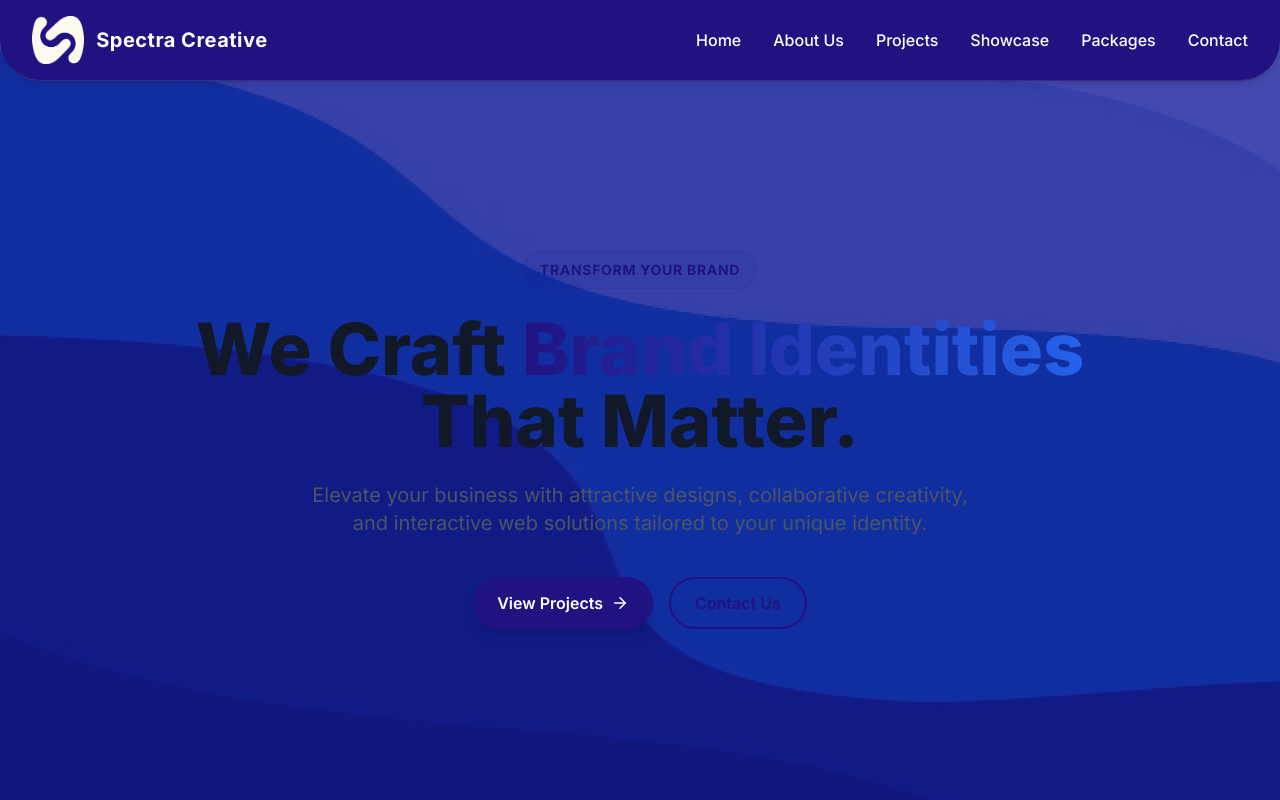
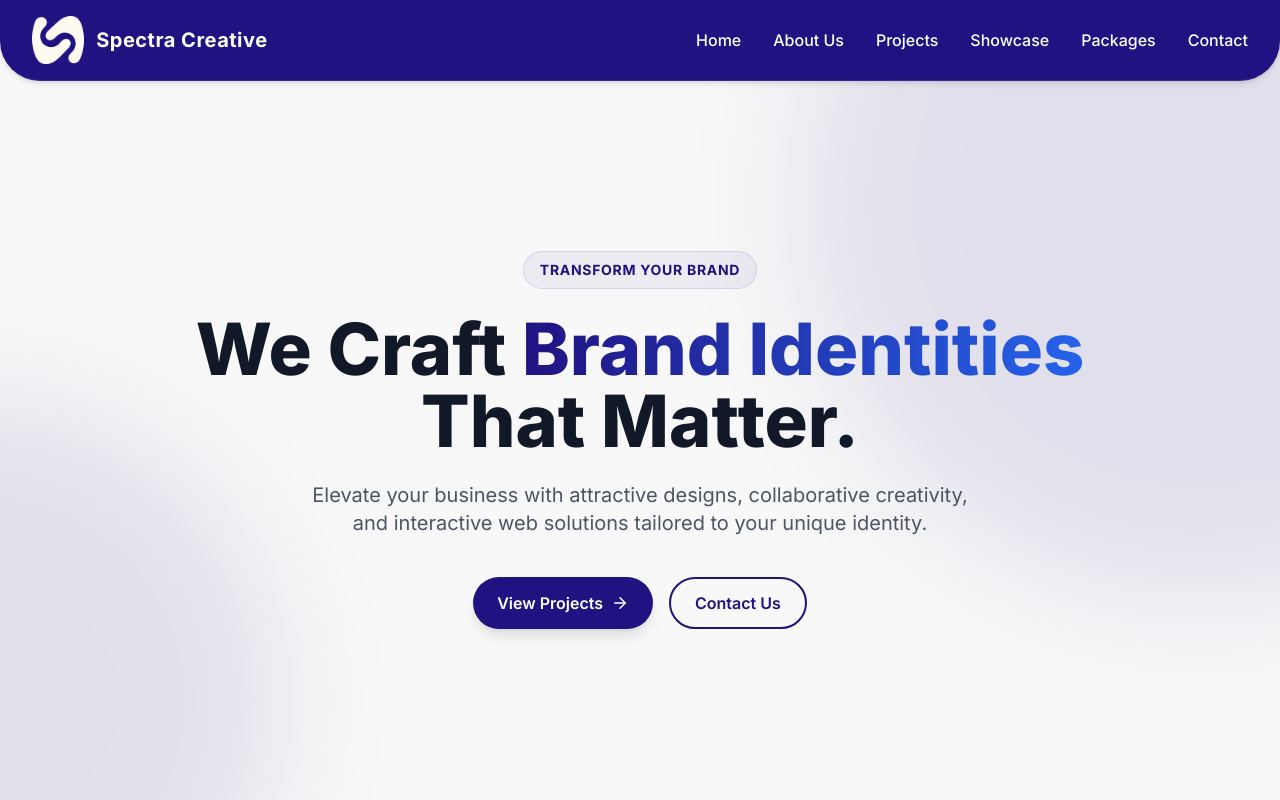
Before and after one commit to spectracreative/dotnet2, a React (Vite) app: page / in a window 1280 px wide. Shown: the top 800 px of the page. Built offline with nearby package versions, Linux system fonts and the light colour scheme.

Commit message:
Remove water ripple effect and restore abstract background

```diff
--- a/src/pages/Home.jsx
+++ b/src/pages/Home.jsx
@@ -2,7 +2,6 @@ import { useState, useEffect } from 'react';
 import { motion, AnimatePresence } from 'framer-motion';
 import Button from '../components/common/Button';
 import { ArrowRight } from 'lucide-react';
-import WaterRippleEffect from '../components/home/WaterRippleEffect';
 
 const TextRotator = ({ text }) => {
     const [index, setIndex] = useState(0);
@@ -37,8 +36,21 @@ const Home = () => {
         <div className="overflow-hidden">
             {/* Hero Section */}
             <section className="relative min-h-screen flex items-center pt-20">
-                {/* Water Ripple Background */}
-                <WaterRippleEffect />
+                {/* Abstract Background Shapes */}
+                <div className="absolute inset-0 z-0 overflow-hidden">
+                    <motion.div
+                        initial={{ opacity: 0, scale: 0.8 }}
+                        animate={{ opacity: 0.1, scale: 1 }}
+                        transition={{ duration: 2 }}
+                        className="absolute -top-1/4 -right-1/4 w-[800px] h-[800px] bg-brand-primary rounded-full blur-3xl"
+                    />
+                    <motion.div
+                        initial={{ opacity: 0, scale: 0.8 }}
+                        animate={{ opacity: 0.1, scale: 1 }}
+                        transition={{ duration: 2, delay: 0.5 }}
+                        className="absolute -bottom-1/4 -left-1/4 w-[600px] h-[600px] bg-brand-secondary rounded-full blur-3xl"
+                    />
+                </div>
 
                 <div className="container mx-auto px-4 md:px-8 relative z-10 flex flex-col items-center text-center">
                     <motion.div
```
